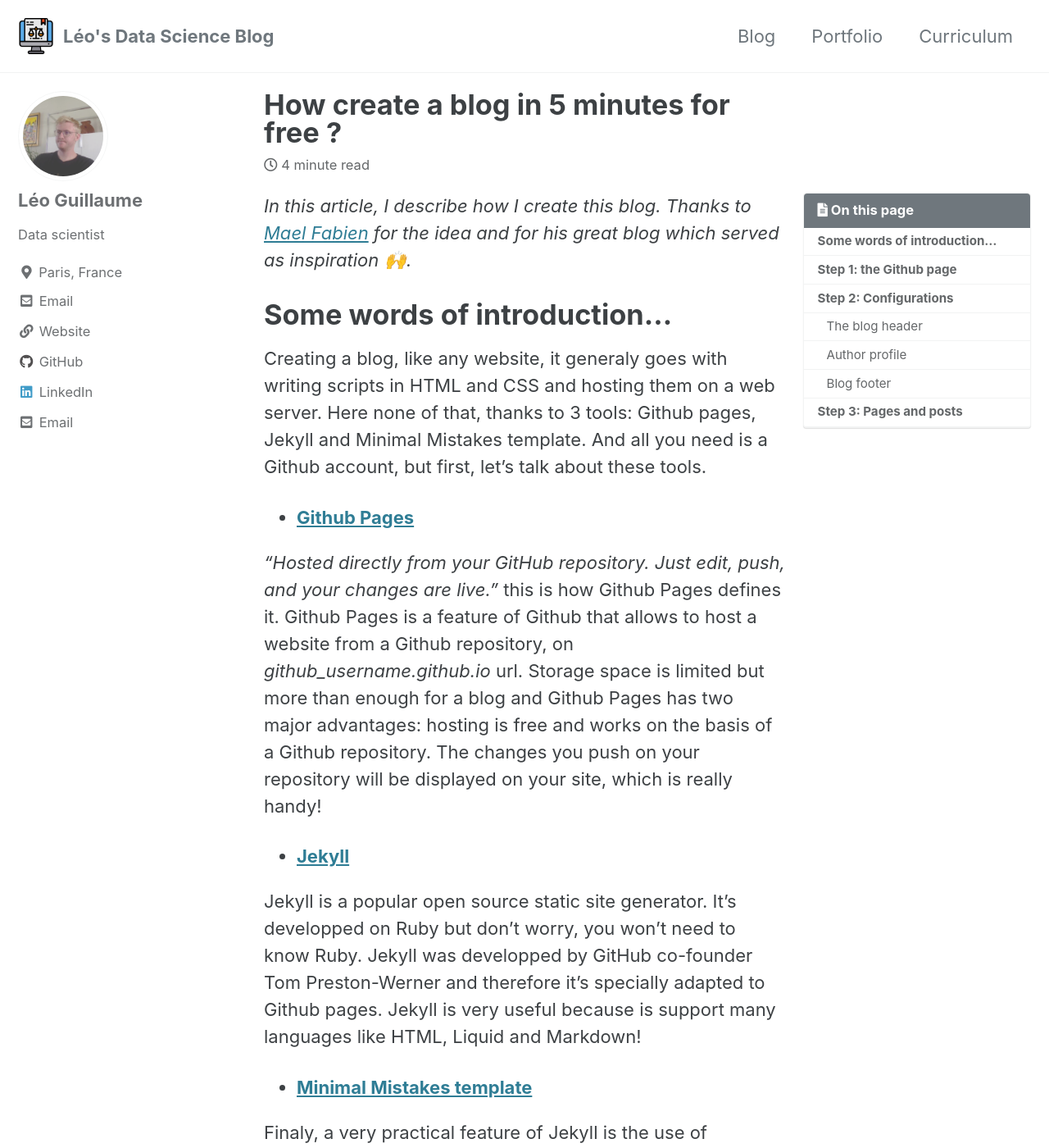
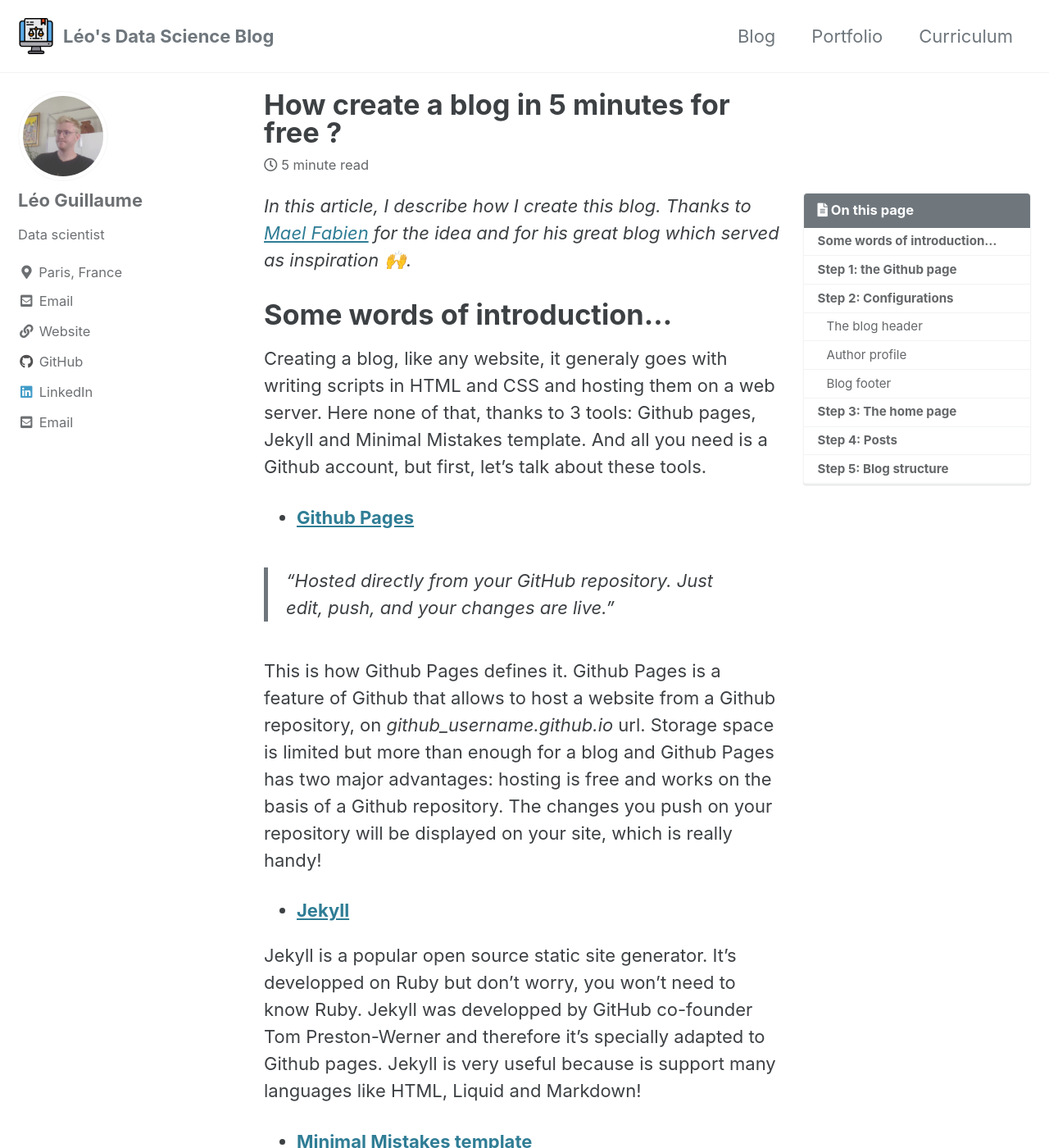
Before and after one commit to leoguillaume/leoguillaume.github.io, a Jekyll site: the page built from _posts/2020-10-22-blogtutorial.md, in a window 1280 px wide and 1400 px high. Shown: the whole window at 82% size. Built offline with Jekyll 4.4.1, drawn with Linux system fonts in a browser that asks for light colours; cached includes are drawn as plain includes; emoji names are drawn with the system emoji font; comment, search, counter and statistics services are not loaded; some of the changed text lies outside the part shown.

Commit message:
corrections

```diff
--- a/_config.yml
+++ b/_config.yml
@@ -28,7 +28,7 @@
 logo                     : "/assets/images/logo.png" # path of logo image to display in the masthead, e.g. "/assets/images/88x88.png"
 masthead_title           : # overrides the website title displayed in the masthead, use " " for no title
 # breadcrumbs            : false # true, false (default)
-words_per_minute         : 200
+words_per_minute         : 150
 comments:
   provider               : "disqus" # false (default), "disqus", "discourse", "facebook", "staticman", "staticman_v2", "utterances", "custom"
   disqus:
--- a/_posts/2020-10-22-blogtutorial.md
+++ b/_posts/2020-10-22-blogtutorial.md
@@ -18,7 +18,9 @@
 
 * **[Github Pages](https://pages.github.com/)**
 
-*"Hosted directly from your GitHub repository. Just edit, push, and your changes are live."* this is how Github Pages defines it. Github Pages is a feature of Github that allows to host a website from a Github repository, on *github_username.github.io* url. Storage space is limited but more than enough for a blog and Github Pages has two major advantages: hosting is free and works on the basis of a Github repository. The changes you push on your repository will be displayed on your site, which is really handy!
+> *"Hosted directly from your GitHub repository. Just edit, push, and your changes are live."*
+
+This is how Github Pages defines it. Github Pages is a feature of Github that allows to host a website from a Github repository, on *github_username.github.io* url. Storage space is limited but more than enough for a blog and Github Pages has two major advantages: hosting is free and works on the basis of a Github repository. The changes you push on your repository will be displayed on your site, which is really handy!
 
 * **[Jekyll](https://jekyllrb.com/)**
 
@@ -146,4 +148,6 @@
 
 You can save the modifications and push them on Github :rocket:.
 
-# Step 3: Pages and posts
+# Step 3: The home page
+# Step 4: Posts
+# Step 5: Blog structure
```
Also changed, not shown: other parts of _posts/2020-10-22-blogtutorial.md (+1 -1 lines), _posts/2020-10-12-medicalsurveyanalysis.md (+7 -5 lines), assets/images/2020-10-12-medicalsurveyanalysis/2020-10-12-chart_1.png (renamed from assets/images/2020-10-12-chart_1.png), assets/images/2020-10-12-medicalsurveyanalysis/2020-10-12-chart_2.png (renamed from assets/images/2020-10-12-chart_2.png), assets/images/2020-10-12-medicalsurveyanalysis/2020-10-12-chart_3.png (renamed from assets/images/2020-10-12-chart_3.png), assets/images/2020-10-12-medicalsurveyanalysis/2020-10-12-chart_4.png (renamed from assets/images/2020-10-12-chart_4.png), assets/images/2020-10-12-medicalsurveyanalysis/2020-10-12-chart_5.png (renamed from assets/images/2020-10-12-chart_5.png), assets/images/2020-10-12-medicalsurveyanalysis/teaser.jpg (added).
